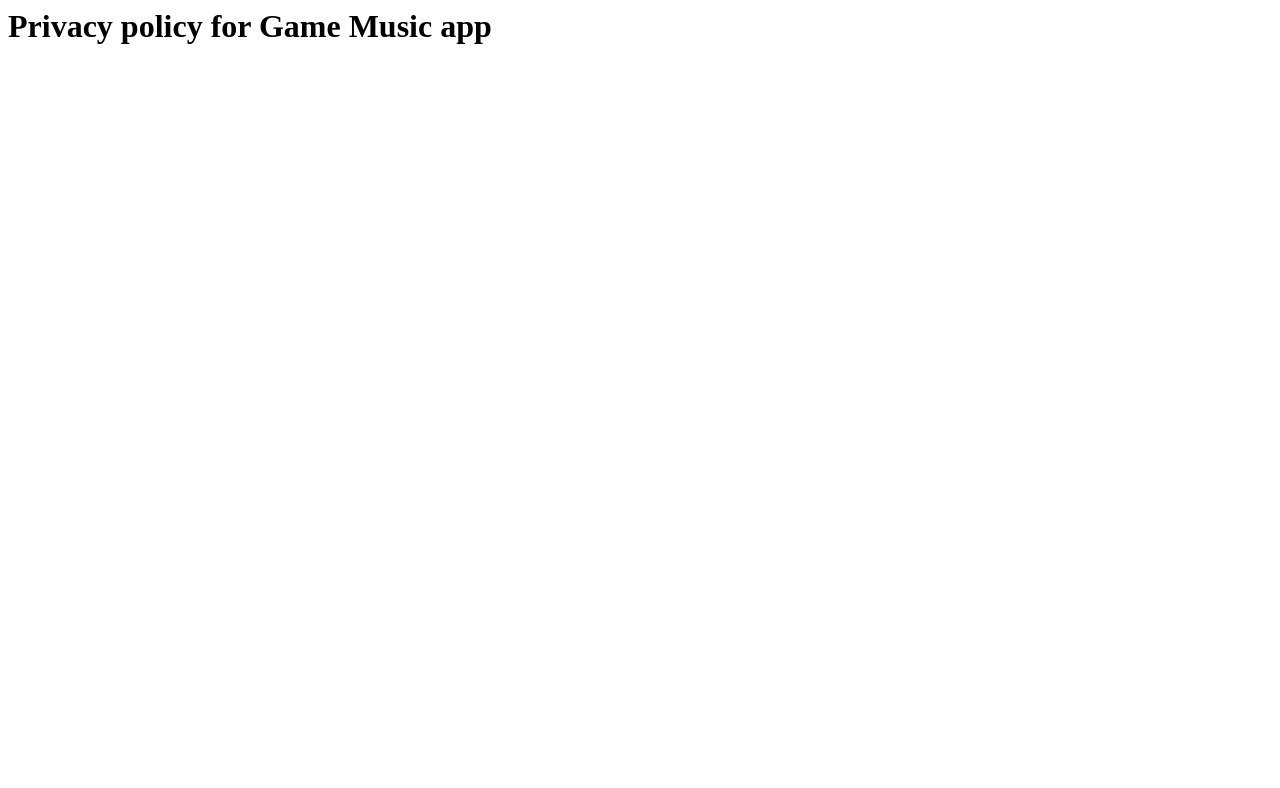
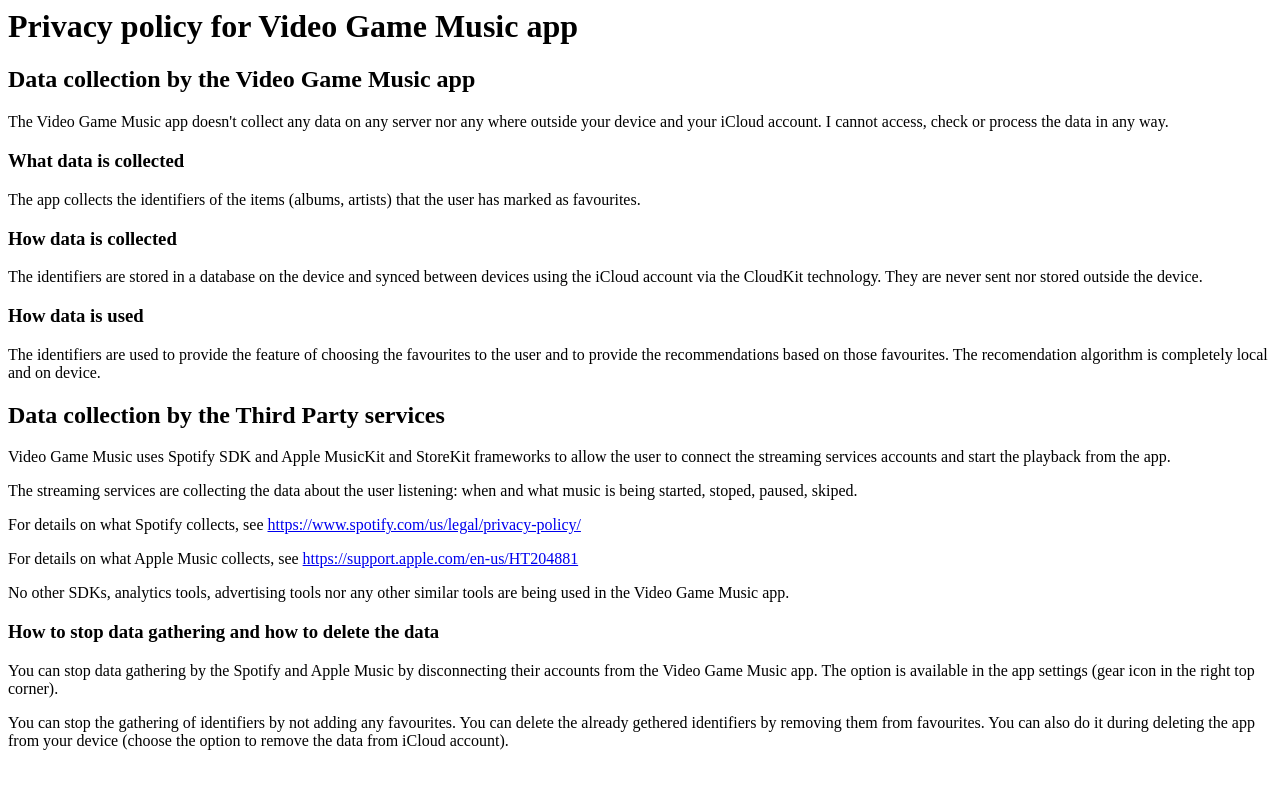
Before and after one commit to GameMusicApp/gamemusic.siejkowski.net, a plain HTML site: page privacy/index.html in a window 1280 px wide. Drawn offline with Linux system fonts and the light colour scheme.

Commit message:
Added privacy policy

```diff
--- a/privacy/index.html
+++ b/privacy/index.html
@@ -2,6 +2,25 @@
 <head>
 </head>
 <body>
-<h1>Privacy policy for Game Music app</h1>
+<h1>Privacy policy for Video Game Music app</h1>
+<h2>Data collection by the Video Game Music app</h2>
+<p>The Video Game Music app doesn't collect any data on any server nor any where outside your device and your iCloud account. I cannot access, check or process the data in any way.</p>
+<h3>What data is collected</h3>
+<p>
+The app collects the identifiers of the items (albums, artists) that the user has marked as favourites.
+</p>
+<h3>How data is collected</h3>
+<p>The identifiers are stored in a database on the device and synced between devices using the iCloud account via the CloudKit technology. They are never sent nor stored outside the device.</p>
+<h3>How data is used</h3>
+<p>The identifiers are used to provide the feature of choosing the favourites to the user and to provide the recommendations based on those favourites. The recomendation algorithm is completely local and on device.</p>
+<h2>Data collection by the Third Party services</h2>
+<p>Video Game Music uses Spotify SDK and Apple MusicKit and StoreKit frameworks to allow the user to connect the streaming services accounts and start the playback from the app.</p>
+<p>The streaming services are collecting the data about the user listening: when and what music is being started, stoped, paused, skiped.</p>
+<p>For details on what Spotify collects, see <a href="https://www.spotify.com/us/legal/privacy-policy/">https://www.spotify.com/us/legal/privacy-policy/</a></p>
+<p>For details on what Apple Music collects, see <a href="https://support.apple.com/en-us/HT204881">https://support.apple.com/en-us/HT204881</a></p>
+<p>No other SDKs, analytics tools, advertising tools nor any other similar tools are being used in the Video Game Music app.</p>
+<h3>How to stop data gathering and how to delete the data</h3>
+<p>You can stop data gathering by the Spotify and Apple Music by disconnecting their accounts from the Video Game Music app. The option is available in the app settings (gear icon in the right top corner).</p>
+<p>You can stop the gathering of identifiers by not adding any favourites. You can delete the already gethered identifiers by removing them from favourites. You can also do it during deleting the app from your device (choose the option to remove the data from iCloud account).</p>
 </body>
 </html>
```
